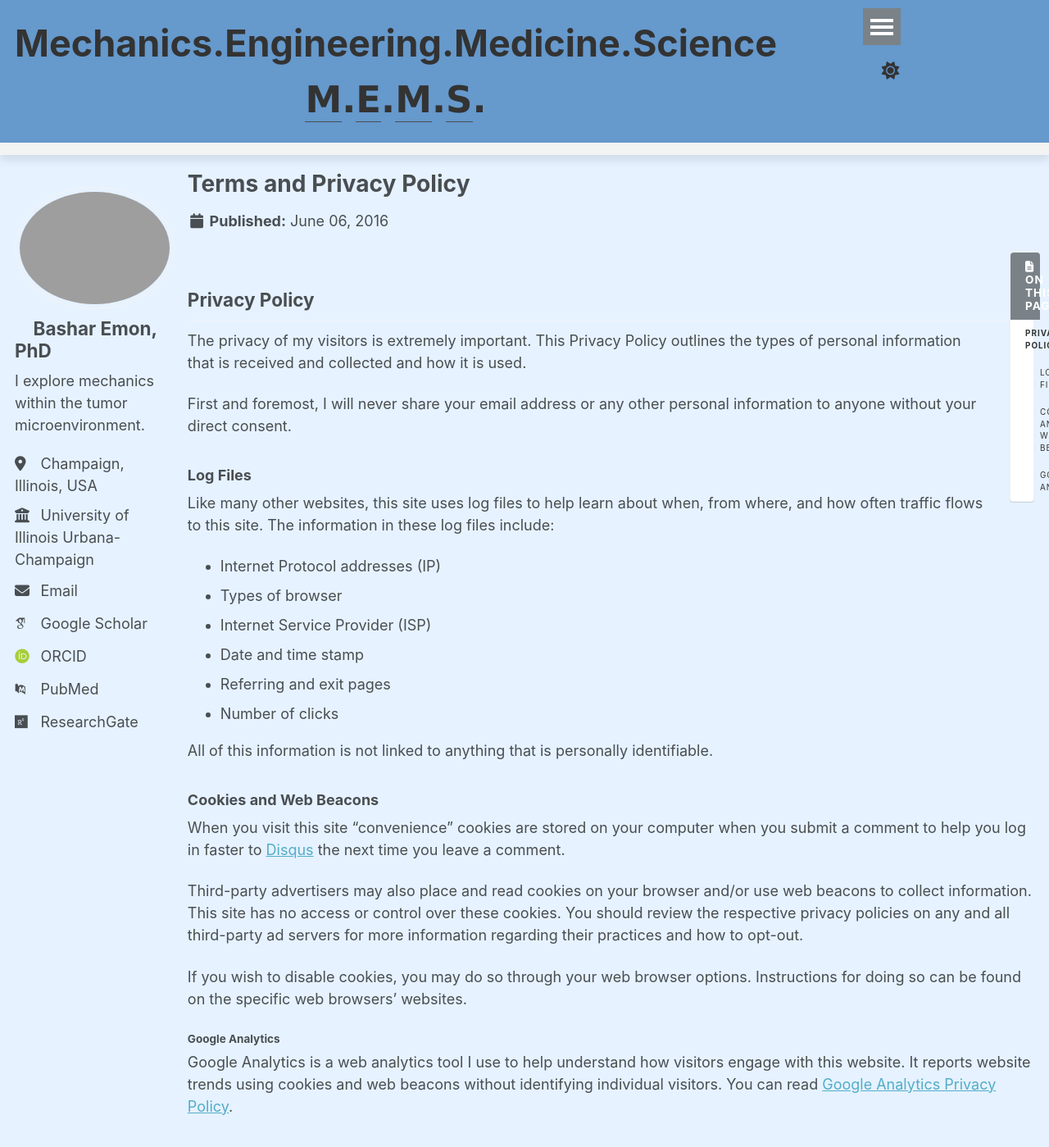
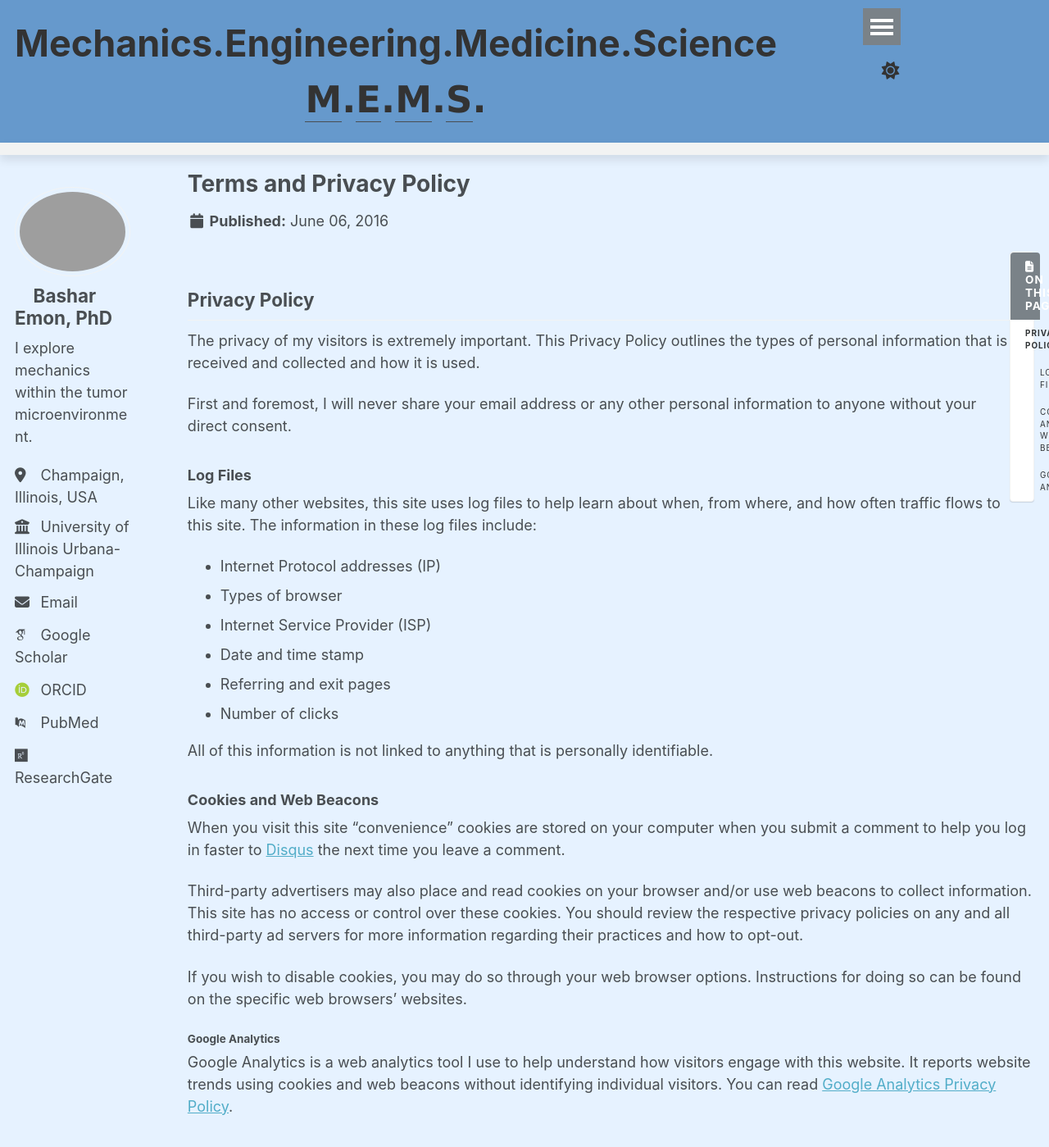
Before and after one commit to BasharEmon/BasharEmon.github.io, a Jekyll site: the page built from _pages/terms.md, in a window 1280 px wide and 1400 px high. Shown: the whole window at 82% size. Built offline with Jekyll 4.4.1, drawn with Linux system fonts in a browser that asks for light colours; some web fonts are replaced.

Commit message:
Update _sidebar.scss

```diff
--- a/_sass/layout/_sidebar.scss
+++ b/_sass/layout/_sidebar.scss
@@ -26,7 +26,7 @@
   }
 
   @include breakpoint($large) {
-    @include span(2 of 12);
+    @include span(1.5 of 12);
     opacity: 1;
     -webkit-transition: opacity 0.2s ease-in-out;
             transition: opacity 0.2s ease-in-out;
@@ -71,7 +71,7 @@
     position: relative;
     float: right;
     width: $right-sidebar-width-narrow;
-    margin-left: span(0.5 of 12);
+    //margin-left: span(0.5 of 12);
     z-index: 10;
   }
 
```
